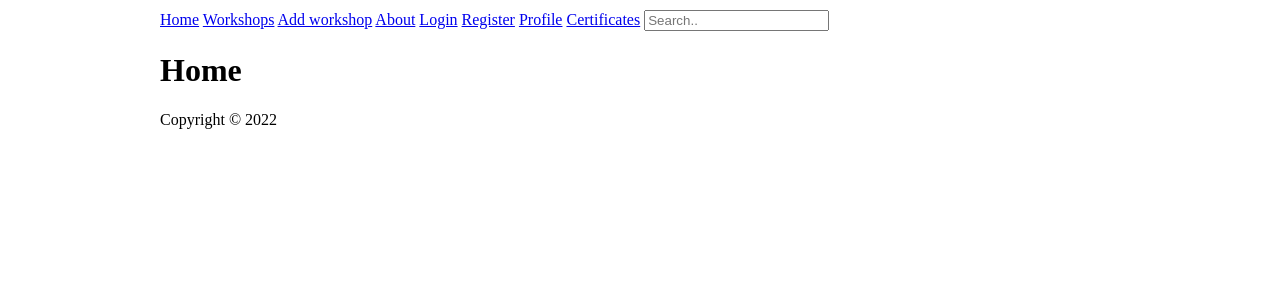
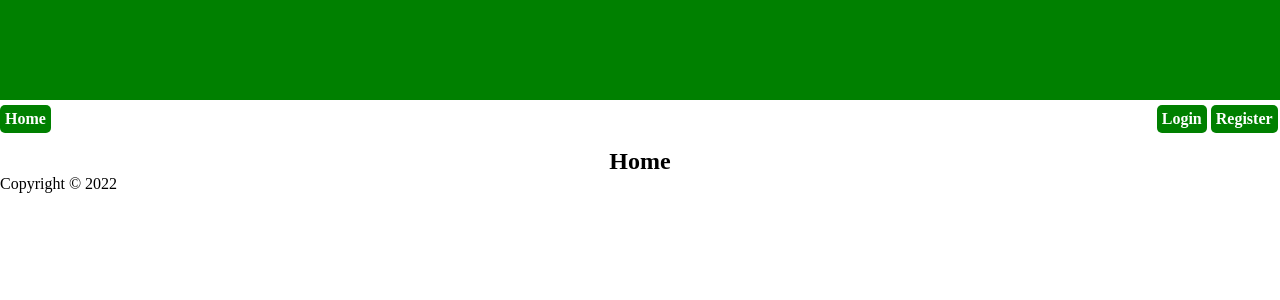
Before and after one commit to redchristian20/CWMSQR, a CodeIgniter app: page /database/index.php/main/home in a window 1280 px wide. Shown: the top 300 px of the page. Run offline with CodeIgniter, Linux system fonts and the light colour scheme.

Commit message:
layout updates and admin

```diff
--- a/application/config/config.php
+++ b/application/config/config.php
@@ -23,7 +23,7 @@ defined('BASEPATH') OR exit('No direct script access allowed');
 | a PHP script and you can easily do that on your own.
 |
 */
-$config['base_url'] = 'http://localhost';
+$config['base_url'] = 'http://192.168.0.192';
 
 /*
 |--------------------------------------------------------------------------
--- a/application/config/routes.php
+++ b/application/config/routes.php
@@ -55,6 +55,8 @@ defined('BASEPATH') OR exit('No direct script access allowed');
 $route['default_controller'] = 'main';
 
 $route['home'] = 'main/home';
+
+
 $route['about'] = 'main/about';
 $route['profile'] = 'main/profile';
 
@@ -65,6 +67,10 @@ $route['register_user'] = 'main/register_user';
 $route['login'] = 'main/login';
 $route['login_user'] = 'main/login_user';
 
+$route['logout'] = 'main/logout';
+
+
+
 $route['add_workshop'] = 'main/add_workshop';
 $route['add_workshop_to_database'] = 'main/add_workshop_to_database';
 
@@ -72,6 +78,9 @@ $route['add_workshop_to_database'] = 'main/add_workshop_to_database';
 $route['workshops'] = 'main/workshops';
 
 $route['show_workshop/(:any)'] = 'main/show_workshop/$1';
+
+
+
 
 
 
--- a/application/controllers/main.php
+++ b/application/controllers/main.php
@@ -2,6 +2,7 @@
 defined('BASEPATH') OR exit('No direct script access allowed');
 
 class main extends CI_Controller {
+
 
     //Function that loads the homepage
 	public function index()
@@ -31,7 +32,7 @@ class main extends CI_Controller {
         $this->form_validation->set_rules("honorific", "Honorific", "trim|alpha");
         $this->form_validation->set_rules("lastname", "Last name", "trim|required|alpha");
         $this->form_validation->set_rules("firstname", "First name", "trim|required|alpha");
-        $this->form_validation->set_rules("middlename", "Middle name", "trim|required|alpha");
+        $this->form_validation->set_rules("middlename", "Middle name", "trim|alpha");
         $this->form_validation->set_rules("suffix", "Suffix", "trim|alpha");
         $this->form_validation->set_rules("email", "Email", "trim|required|valid_email");
         $this->form_validation->set_rules("contact_number", "Contact number", "trim|required|numeric");
@@ -47,7 +48,6 @@ class main extends CI_Controller {
         else
         {
             //codes to run on success validation here
-            echo "success";
             //Creates the salt to encrypt password
             $salt = bin2hex(openssl_random_pseudo_bytes(22));
             $encrypted_password = md5($this->input->post('password') . '' . $salt);
@@ -55,20 +55,21 @@ class main extends CI_Controller {
             $this->load->model("user");
             $user_details = array("username" => $this->input->post('username'), "honorific" => $this->input->post('honorific'),"lastname" => $this->input->post('lastname'),"firstname" => $this->input->post('firstname'),"middlename" => $this->input->post('middlename'), "suffix" => $this->input->post('suffix'), "email" => $this->input->post('email'), "contact_number" => $this->input->post('contact_number'), "password" => $encrypted_password, "salt" => $salt);
             $add_user = $this->user->add_user($user_details);
+
             if($add_user) {
-                redirect("/");
+                redirect("login");
+            }else{
+
             }
+
         }
     }
-
-
     public function login()
     {
         $this->load->view('header');
         $this->load->view('login');
         $this->load->view('footer');
     }
-
     public function login_user()
     {
         $username = $this->input->post('username');
@@ -82,7 +83,14 @@ class main extends CI_Controller {
             if($getuser['password'] == $encrypted_password)
             {
                 //this means we have a successful login!
-                echo "success";
+                $newdata = array(
+                    'username'  => $getuser['username'],
+                    'user_level'  => $getuser['user_level'],
+                );
+                $this->session->set_userdata($newdata);
+                $this->load->view('header');
+                $this->load->view('home');
+                $this->load->view('footer');
             }
             else
             {
@@ -95,8 +103,6 @@ class main extends CI_Controller {
             echo "Username does not exist";
         }
     }
-
-
     public function add_workshop()
     {
         $this->load->view('header');
@@ -128,7 +134,7 @@ class main extends CI_Controller {
         }
         else
         {
-            //Loads the user model
+            //Loads the u ser model
             $this->load->model("workshop");
             $workshop_details = array("workshop_name" => $this->input->post('workshop_name'), "workshop_description" => $this->input->post('workshop_description'),"certificate_type" => $this->input->post('certificate_type'),"venue" => $this->input->post('venue'),"workshop_date" => $this->input->post('workshop_date'), "start_time" => $this->input->post('start_time'), "end_time" => $this->input->post('end_time'));
             $add_workshop = $this->workshop->add_workshop($workshop_details);
@@ -179,7 +185,6 @@ class main extends CI_Controller {
     public function show_workshop($workshop_id)
     {
         $this->load->model("workshop");
-
         $data['workshop'] = $this->workshop->get_workshop_by_id($workshop_id);
         if(!empty($data))
         {
@@ -187,12 +192,46 @@ class main extends CI_Controller {
             $this->load->view('show_workshop',$data);
             $this->load->view('footer');
         }
-        else
+
+        if($workshop_id == 'home')
         {
-
+            redirect("home");
         }
+        if($workshop_id == 'workshops')
+        {
+            redirect("workshops");
+        }
+        if($workshop_id == 'add_workshop')
+        {
+            redirect("add_workshop");
+        }
+        if($workshop_id == 'about')
+        {
+            redirect("about");
+        }
+        if($workshop_id == 'login')
+        {
+            redirect("login");
+        }
+        if($workshop_id == 'register')
+        {
+            redirect("register");
+        }
+        if($workshop_id == 'profile')
+        {
+            redirect("profile");
+        }
+        if($workshop_id == 'certificates')
+        {
+            redirect("certificates");
+        }
+    }
 
 
-
+    public function logout()
+    {
+        $this->session->unset_userdata('username');
+        $this->session->unset_userdata('user_level');
+        redirect("/");
     }
 }
--- a/application/views/add_workshop.php
+++ b/application/views/add_workshop.php
@@ -12,6 +12,7 @@
             <select name="certificate_type" id="certificate_type">
               <option value="Participation">Participation</option>
               <option value="Appreciation">Appreciation</option>
+              <option value="Appreciation">Attendance</option>
             </select>
 
             <label for="venue">Venue:</label>
--- a/application/views/header.php
+++ b/application/views/header.php
@@ -3,39 +3,52 @@
 <head>
     <meta charset='utf-8'>
     <meta http-equiv='X-UA-Compatible' content='IE=edge'>
-    <title>Page Title</title>
+    <title>UC Workshop Management</title>
     <meta name='viewport' content='width=device-width, initial-scale=1'>
-    <!--<link rel='stylesheet' type='text/css' media='screen' href='<?php //echo base_url();?>assets/css/main.css'>-->
+    <link rel='stylesheet' type='text/css' media='screen' href='<?php echo base_url();?>assets/css/main.css'>
 
 </head>
 
-<style>
-    body{
-        width:960px;
-        margin:10px auto 10px auto;
-    }
-    td{
-        border:1px solid black;
-        padding:10px;
-    }
-    form *{
-        display:block;
-        margin:0 0 10px 0;
-    }
+<body>
+<div class='header'>
 
-    td *{
-        display:inline;
-    }
+</div>
+<nav>
 
-</style>
+<?php
+        if(null!==($this->session->userdata('user_level')))
+        {?>
+<?php     if($this->session->userdata('user_level')==10)
+            {?>
+        <ul class='nav-left'>
+            <li><a href="home">Home</a></li>
+            <li><a href="add_workshop">Add workshop</a></li>
+            <li><a href="workshops">Workshops</a></li>
+            </ul>
+            <ul class='nav-right'>
+            <li><a href="profile">Profile</a></li>
+            <li><a href="logout">Logout</a></li>
+        </ul>
+<?php       }else{?>
 
-<body>
-    <a href="home">Home</a>
-    <a href="workshops">Workshops</a>
-    <a href="add_workshop">Add workshop</a>
-    <a href="about">About</a>
-    <a href="login">Login</a>
-    <a href="register">Register</a>
-    <a href="profile">Profile</a>
-    <a href="certificates">Certificates</a>
-    <input type="text" placeholder="Search..">
+        <ul class='nav-left'>
+            <li><a href="home">Home</a></li>
+            </ul>
+            <ul class='nav-right'>
+            <li><a href="profile">Profile</a></li>
+            <li><a href="logout">Logout</a></li>
+        </ul>
+
+<?php       }?>
+<?php   }else{?>
+        <ul class='nav-left'>
+            <li><a href="home">Home</a></li>
+            </ul>
+            <ul class='nav-right'>
+            <li><a href="login">Login</a></li>
+            <li><a href="register">Register</a></li>
+        </ul>
+<?php   }
+    ?>
+
+</nav>
--- a/application/views/home.php
+++ b/application/views/home.php
@@ -1 +1,6 @@
-<h1>Home</h1>
+<div class='home-content'>
+  <h2>Home</h2>
+  <?php
+    echo $this->session->userdata('username');
+  ?>
+</div>
--- a/application/views/show_workshop.php
+++ b/application/views/show_workshop.php
@@ -1,5 +1,4 @@
 <h1>Workshop Details</h1>
-
 <p><?=$workshop['workshop_name']?></p>
 <p><?=$workshop['workshop_description']?></p>
 <p><?=$workshop['certificate_type']?></p>
--- a/assets/css/main.css
+++ b/assets/css/main.css
@@ -0,0 +1,58 @@
+* {
+  margin: 0;
+  padding: 0;
+  box-sizing: border-box;
+}
+
+body {
+  margin: auto;
+}
+
+.header {
+  height: 100px;
+  background-color: green;
+  display: block;
+}
+
+nav * {
+  display: inline-block;
+  margin-bottom: 5px;
+}
+nav li {
+  list-style: none;
+}
+nav a {
+  text-decoration: none;
+  border-radius: 5px;
+  padding: 5px;
+  color: white;
+  background-color: green;
+  font-weight: bold;
+  margin-top: 5px;
+}
+
+.nav-left {
+  width: 50%;
+}
+.nav-right {
+  width:49.5%;
+  text-align: right;
+}
+
+.home-content {
+  width: 100%;
+  margin: auto;
+  text-align: center;
+}
+
+img {
+  width: 80%;
+}
+
+td , tr{
+  border:1px solid black;
+}
+
+form *{
+  display: block;
+}
```
Also changed, not shown: assets/img/workshop-sample.png (added).
